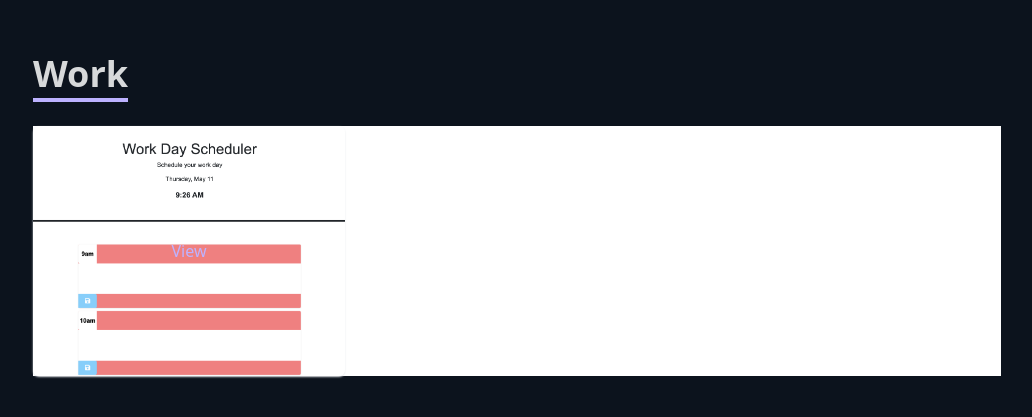
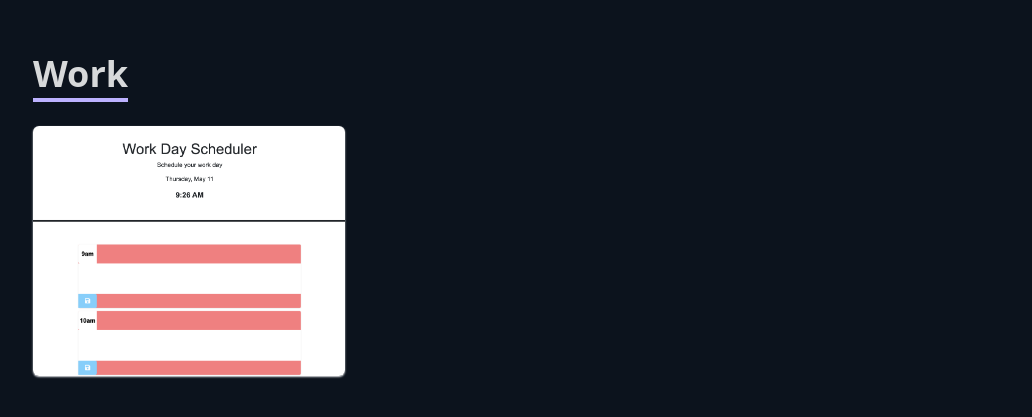
Before and after one commit to Daveerr/React-Portfolio, a React (Create React App) app in the folder portfolio-app/: page / in a window 1280 px wide. Shown: the part 985-1402 px from the top of the page, without its empty margins (123-1155 px from the left). Built offline with nearby package versions, Linux system fonts and the light colour scheme.

Commit message:
added to workjs

```diff
--- a/portfolio-app/src/components/Work.js
+++ b/portfolio-app/src/components/Work.js
@@ -1,6 +1,5 @@
 import React from "react";
 import workday from "../assets/work-dayscreen.png";
-import readme from "../assets/readme-gen.png";
 
 export const work = () => {
   return (
@@ -15,15 +14,21 @@ export const work = () => {
           </p>
         </div>
 
-        <div
-          style={{ backgroundImage: `url(${workday})` }}
-          className="grid sm:grid-cols-2 md:grid-cols-3 gap-4"
-        >
+        <div className="grid sm:grid-cols-2 md:grid-cols-3 gap-4">
           <div
             style={{ backgroundImage: `url(${workday})` }}
             className="shadow-sm shadow-gray-200 group container rounded-md flex justify-center items-center mx-auto content-div"
           >
-            <button className="text-[#bdb2ff] bo">View</button>
+            <div className="pt-8 text-center opacity-0 group-hover:opacity-100">
+              <p className="text-2xl font-bold tracking-wider text-black">
+                Workday Scheduler
+              </p>
+              <a href="/">
+                <button className="bg-[#bdb2ff] border-2 text-black">
+                  Demo
+                </button>
+              </a>
+            </div>
           </div>
         </div>
       </div>
--- a/portfolio-app/src/index.css
+++ b/portfolio-app/src/index.css
@@ -15,3 +15,6 @@
   background-position: center;
   height: 250px;
 }
+.conternt-div:hover {
+  background-image: linear-gradient(to right);
+}
```
Also changed, not shown: portfolio-app/src/assets/readme-gen.png (deleted).
